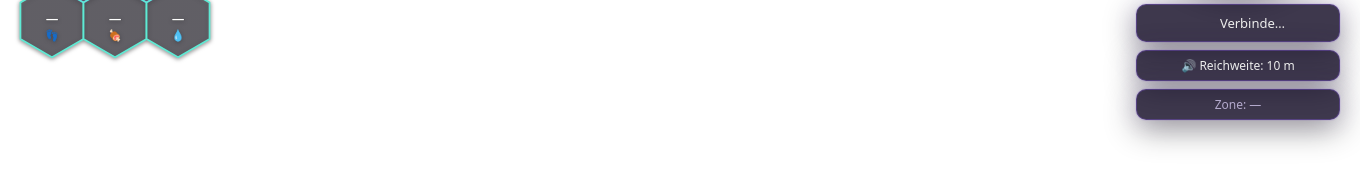
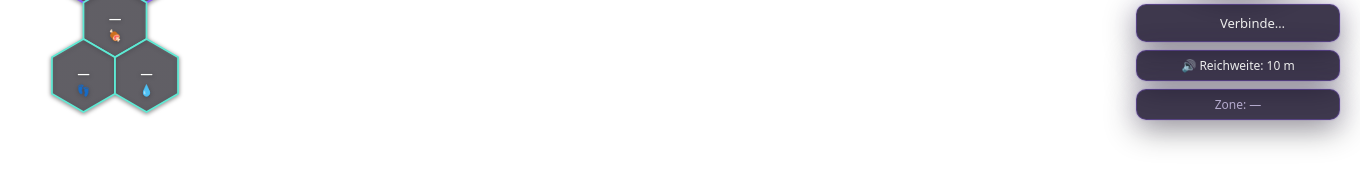
Before and after one commit to FERROSAUR445/ferrosaur-overlay, an Electron app: page app/src/renderer/overlay.html in a window 1360 px wide. Shown: the part 232-418 px from the top of the page. Drawn offline with Linux system fonts and the light colour scheme; files whose address does not match are found by name.

Commit message:
Vitals-Waben als echtes Dreieck, passend zum sauberen Referenzbild
Sauberes (nicht fotografiertes) Referenzbild zeigt eindeutig: Essen
(Magen) oben, Ausdauer (Pfote) unten links, Durst (Tropfen) unten
rechts - als Dreieck, nicht als flache Reihe zu dritt.

Essen sitzt jetzt direkt unter Rate+Grow (teilt sich die Kante,
gleiche Position wie vorher), Ausdauer/Durst kommen eine Reihe
tiefer darunter links/rechts - durchgehend tesseliert, keine Luecke.
viewBox entsprechend von 250x256 auf 250x325 vergroessert.

Die kleinen alpha/beta/gamma-Naehrstoff-Waben (Carbs/Protein/Fett)
aus dem Referenzbild bleiben bewusst weg - RCON liefert diese Werte
nicht, die Waben wuerden fuer immer bei 0% haengen.

Co-Authored-By: Claude Sonnet 5 <noreply@anthropic.com>

```diff
--- a/app/package.json
+++ b/app/package.json
@@ -1,6 +1,6 @@
 {
   "name": "ferrosaur-overlay",
-  "version": "1.11.17",
+  "version": "1.11.18",
   "description": "Ferrosaur Overlay — Proximity Chat, Map & Minimap für The Isle",
   "author": "Ferrosaur",
   "main": "src/main.js",
--- a/app/src/renderer/overlay.html
+++ b/app/src/renderer/overlay.html
@@ -29,7 +29,7 @@
   <!-- Part 3b: Lebensanzeige — Wabenfeld, füllt/leert sich nach Vital-Wert. Permanent, verschiebbar + skalierbar.
        6 Waben wie das Standard-HUD des Spiels: HP/Rate/Grow oben, Ausdauer/Essen/Durst unten. -->
   <div id="hudHeart" title="HP · Grow-Rate · Grow · Ausdauer · Essen · Durst">
-    <svg viewBox="0 0 250 256" aria-hidden="true">
+    <svg viewBox="0 0 250 325" aria-hidden="true">
       <defs>
         <linearGradient id="ghGrad" x1="0" y1="0" x2="0" y2="1">
           <stop offset="0" stop-color="rgba(255,255,255,0.10)"/>
@@ -86,27 +86,28 @@
       <polygon points="164.8,83 204.6,106 204.6,152 164.8,175 125,152 125,106" fill="none" stroke="var(--accent)" stroke-width="2.6"/>
       <text id="growVal" x="164.8" y="132" text-anchor="middle" font-size="18" font-weight="800" fill="#fff">—</text>
       <text x="164.8" y="150" text-anchor="middle" font-size="8" font-weight="700" fill="#e9e0c4" letter-spacing="1">GROW</text>
-      <!-- Zweite Wabenreihe, direkt verzahnt mit Rate/Grow (echtes Hex-Grid, keine Luecke).
-           Cyan-Umriss + Icon statt Text-Label, angelehnt an die native Vitals-Wabengruppe
-           des Spiels (Hunger/Durst/Ausdauer-Icons). Fuellung bleibt (echter Live-Wert). -->
-      <!-- AUSDAUER (unten links) -->
-      <polygon points="45.4,152 85.2,175 85.2,221 45.4,244 5.6,221 5.6,175" fill="rgba(8,5,18,0.55)"/>
-      <polygon points="45.4,152 85.2,175 85.2,221 45.4,244 5.6,221 5.6,175" fill="url(#gsGrad)"/>
-      <polygon points="45.4,152 85.2,175 85.2,221 45.4,244 5.6,221 5.6,175" fill="none" stroke="#5eead4" stroke-width="2.2"/>
-      <text id="staminaVal" x="45.4" y="201" text-anchor="middle" font-size="16" font-weight="800" fill="#fff">—</text>
-      <text x="45.4" y="221" text-anchor="middle" font-size="13">👣</text>
-      <!-- ESSEN/HUNGER (unten mitte) -->
+      <!-- Zweite Waben-Gruppe, direkt an Rate/Grow anschliessend (echtes Hex-Grid, keine
+           Luecke) - als Dreieck wie im sauberen Referenzbild: Essen oben (teilt sich die
+           Kante mit Rate+Grow), Ausdauer/Durst darunter links/rechts. Cyan-Umriss + Icon
+           statt Text-Label. Fuellung bleibt (echter Live-Wert aus RCON). -->
+      <!-- ESSEN/HUNGER (oben, direkt unter Rate+Grow) -->
       <polygon points="125,152 164.8,175 164.8,221 125,244 85.2,221 85.2,175" fill="rgba(8,5,18,0.55)"/>
       <polygon points="125,152 164.8,175 164.8,221 125,244 85.2,221 85.2,175" fill="url(#gnGrad)"/>
       <polygon points="125,152 164.8,175 164.8,221 125,244 85.2,221 85.2,175" fill="none" stroke="#5eead4" stroke-width="2.2"/>
       <text id="hungerVal" x="125" y="201" text-anchor="middle" font-size="16" font-weight="800" fill="#fff">—</text>
       <text x="125" y="221" text-anchor="middle" font-size="13">🍖</text>
+      <!-- AUSDAUER (unten links) -->
+      <polygon points="85.2,221 125,244 125,290 85.2,313 45.4,290 45.4,244" fill="rgba(8,5,18,0.55)"/>
+      <polygon points="85.2,221 125,244 125,290 85.2,313 45.4,290 45.4,244" fill="url(#gsGrad)"/>
+      <polygon points="85.2,221 125,244 125,290 85.2,313 45.4,290 45.4,244" fill="none" stroke="#5eead4" stroke-width="2.2"/>
+      <text id="staminaVal" x="85.2" y="270" text-anchor="middle" font-size="16" font-weight="800" fill="#fff">—</text>
+      <text x="85.2" y="290" text-anchor="middle" font-size="13">👣</text>
       <!-- DURST (unten rechts) -->
-      <polygon points="204.6,152 244.4,175 244.4,221 204.6,244 164.8,221 164.8,175" fill="rgba(8,5,18,0.55)"/>
-      <polygon points="204.6,152 244.4,175 244.4,221 204.6,244 164.8,221 164.8,175" fill="url(#gdGrad)"/>
-      <polygon points="204.6,152 244.4,175 244.4,221 204.6,244 164.8,221 164.8,175" fill="none" stroke="#5eead4" stroke-width="2.2"/>
-      <text id="thirstVal" x="204.6" y="201" text-anchor="middle" font-size="16" font-weight="800" fill="#fff">—</text>
-      <text x="204.6" y="221" text-anchor="middle" font-size="13">💧</text>
+      <polygon points="164.8,221 204.6,244 204.6,290 164.8,313 125,290 125,244" fill="rgba(8,5,18,0.55)"/>
+      <polygon points="164.8,221 204.6,244 204.6,290 164.8,313 125,290 125,244" fill="url(#gdGrad)"/>
+      <polygon points="164.8,221 204.6,244 204.6,290 164.8,313 125,290 125,244" fill="none" stroke="#5eead4" stroke-width="2.2"/>
+      <text id="thirstVal" x="164.8" y="270" text-anchor="middle" font-size="16" font-weight="800" fill="#fff">—</text>
+      <text x="164.8" y="290" text-anchor="middle" font-size="13">💧</text>
     </svg>
   </div>
 
```
Also changed, not shown: CHANGELOG.md.
